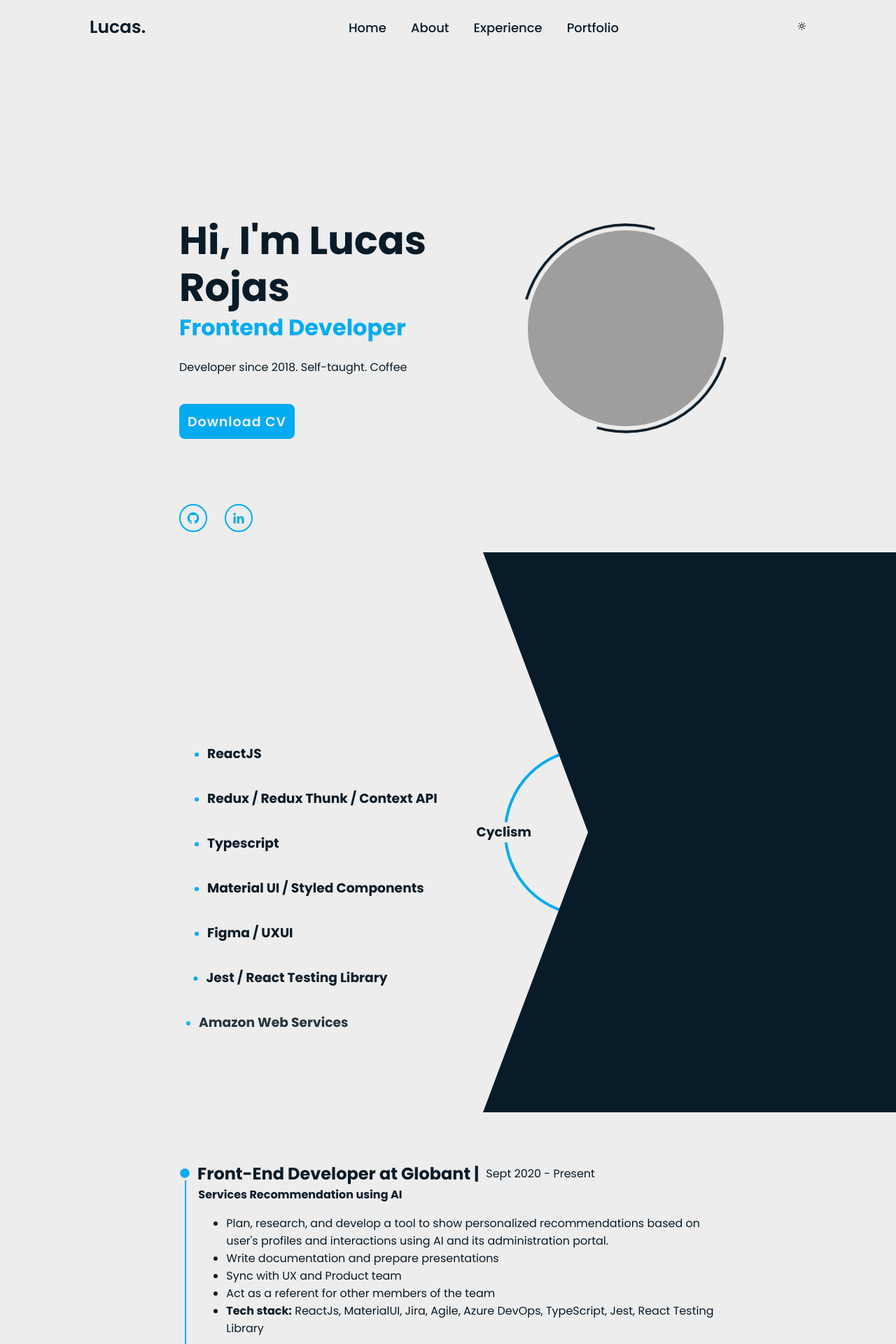
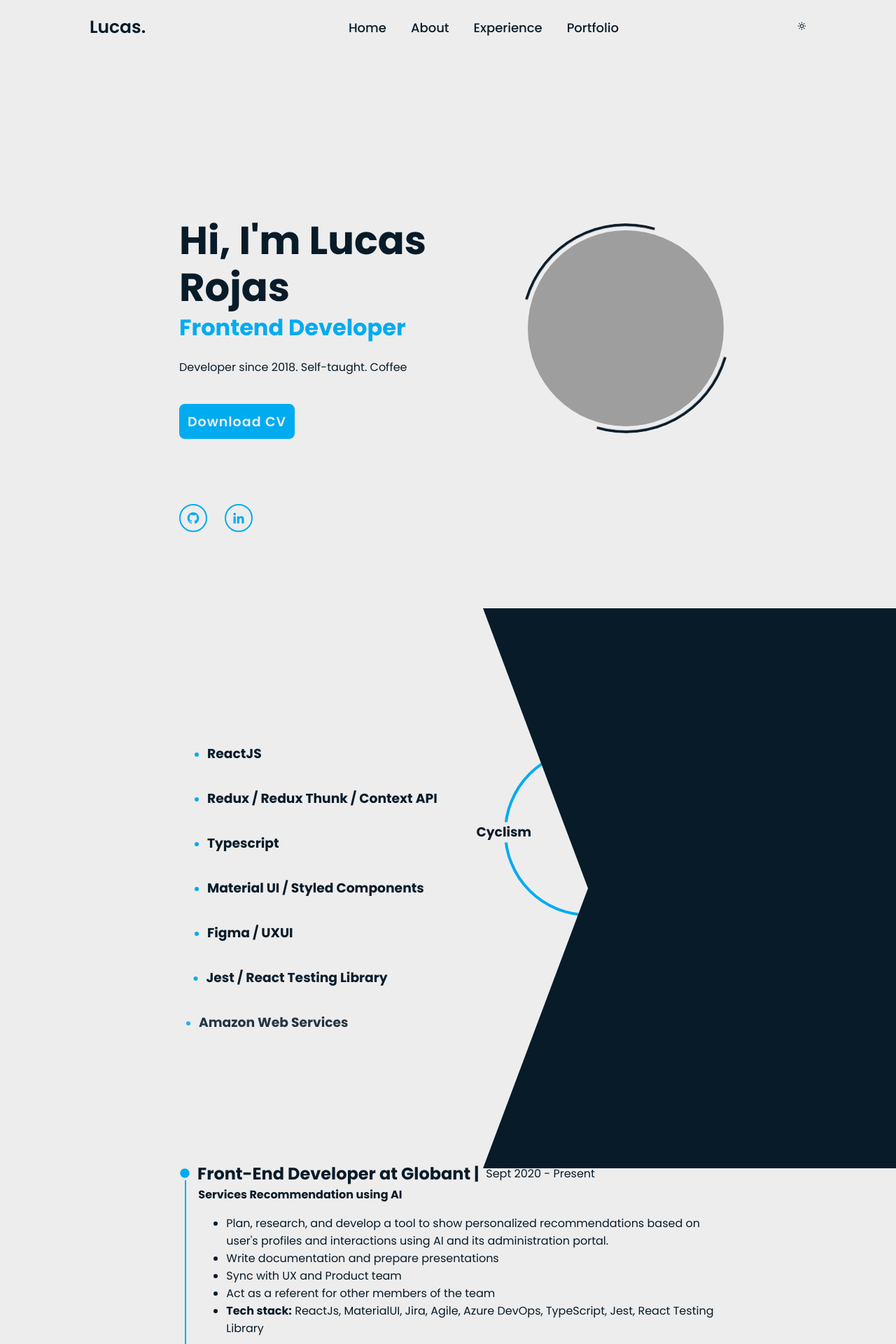
Before and after one commit to lucaasrojas/portfolio-nextjs, a Next.js app: page / in a window 1280 px wide. Shown: the top 1920 px of the page at 70% size. Built offline with nearby package versions, Linux system fonts and the light colour scheme; grey boxes are pictures that could not be loaded.

Commit message:
Update about.css

```diff
--- a/src/styles/about.css
+++ b/src/styles/about.css
@@ -62,7 +62,7 @@
 
 .about-content .right-column .overlay {
   position: absolute;
-  /* top: 0; */
+  top: 0;
   right: 0;
   /* width: 236px; */
   /* height: 229px; */
@@ -74,9 +74,8 @@
 
 .about-content .right-column .overlay-filler {
   position: absolute;
-  /* top: 0; */
+  top: 0;
   right: calc(-50vw);
-
   width: 50vw;
   height: 100vh;
   background: var(--primary-color);
```
